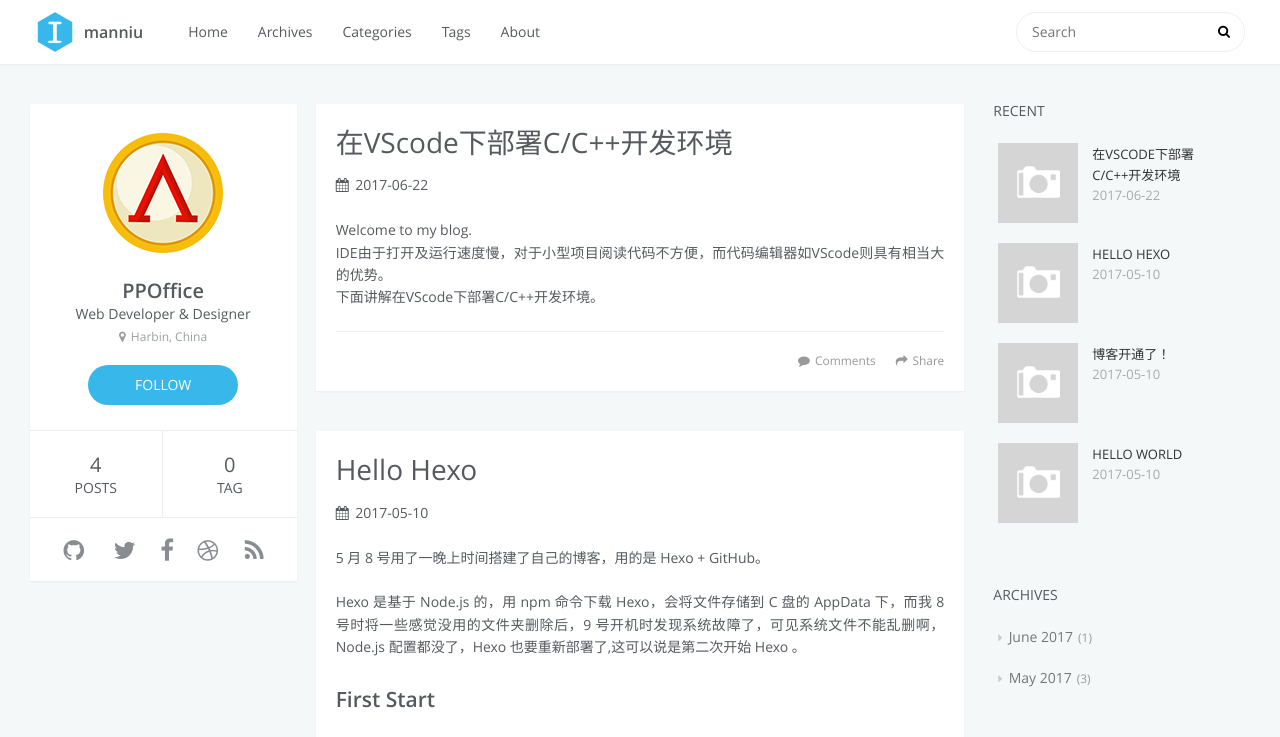
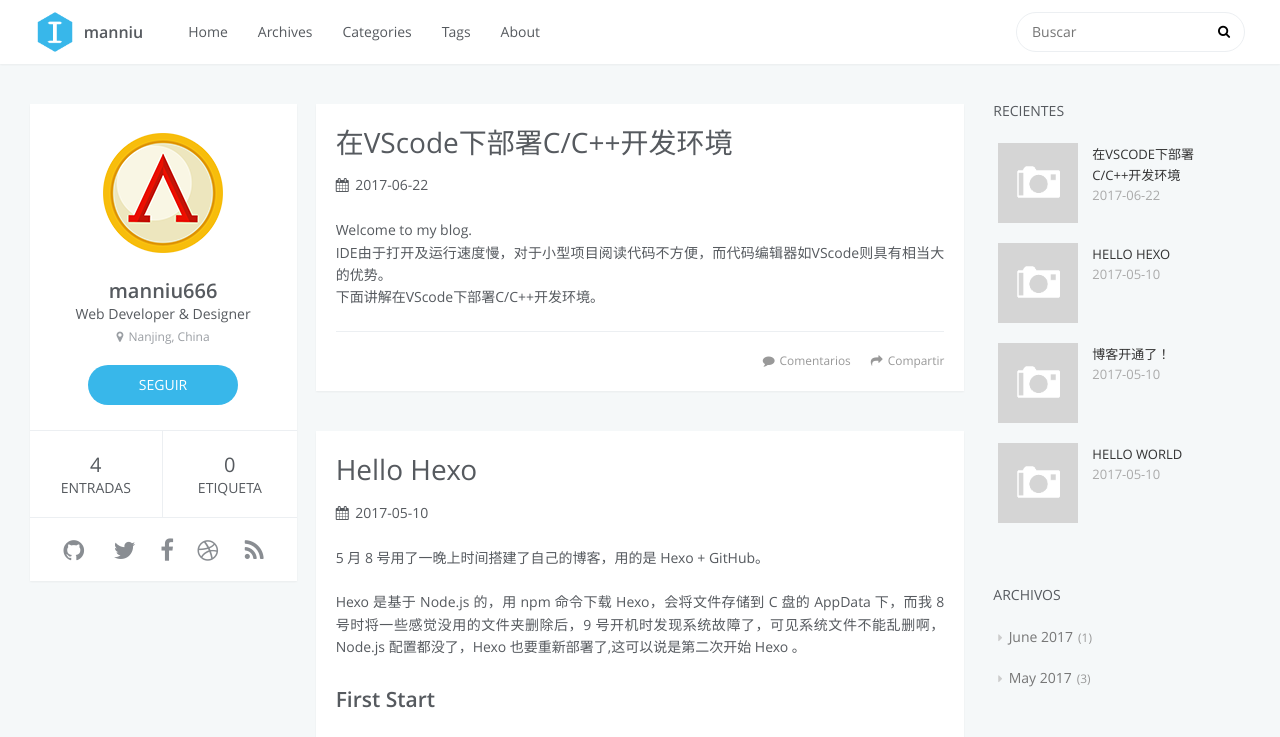
Before and after one commit to manniu666/manniu666.github.io, a plain HTML site: page index.html in a window 1280 px wide. Shown: the top 737 px of the page. Drawn offline with Linux system fonts and the light colour scheme; no server answers.

Commit message:
Site updated: 2017-07-04 19:55:43

```diff
--- a/index.html
+++ b/index.html
@@ -76,7 +76,7 @@
             <div id="search-form-wrap">
 
     <form class="search-form">
-        <input type="text" class="ins-search-input search-form-input" placeholder="Search" />
+        <input type="text" class="ins-search-input search-form-input" placeholder="Buscar" />
         <button type="submit" class="search-form-submit"></button>
     </form>
     <div class="ins-search">
@@ -95,10 +95,10 @@
 (function (window) {
     var INSIGHT_CONFIG = {
         TRANSLATION: {
-            POSTS: 'Posts',
+            POSTS: 'Entradas',
             PAGES: 'Pages',
-            CATEGORIES: 'Categories',
-            TAGS: 'Tags',
+            CATEGORIES: 'Categorias',
+            TAGS: 'Etiquetas',
             UNTITLED: '(Untitled)',
         },
         ROOT_URL: '/',
@@ -129,7 +129,7 @@
                 <td>
 
     <div class="search-form">
-        <input type="text" class="ins-search-input search-form-input" placeholder="Search" />
+        <input type="text" class="ins-search-input search-form-input" placeholder="Buscar" />
     </div>
 
                 </td>
@@ -146,19 +146,19 @@
     <div class="inner profile-inner">
         <div class="base-info profile-block">
             <img id="avatar" src="/css/images/avatar.png" />
-            <h2 id="name">PPOffice</h2>
+            <h2 id="name">manniu666</h2>
             <h3 id="title">Web Developer &amp; Designer</h3>
-            <span id="location"><i class="fa fa-map-marker"></i>Harbin, China</span>
-            <a id="follow" target="_blank" href="https://github.com/ppoffice/">FOLLOW</a>
+            <span id="location"><i class="fa fa-map-marker"></i>Nanjing, China</span>
+            <a id="follow" target="_blank" href="https://github.com/manniu666/">SEGUIR</a>
         </div>
         <div class="article-info profile-block">
             <div class="article-info-block">
                 4
-                <span>posts</span>
+                <span>Entradas</span>
             </div>
             <div class="article-info-block">
                 0
-                <span>tag</span>
+                <span>Etiqueta</span>
             </div>
         </div>
 
@@ -250,7 +250,7 @@
 
 </div>
 
-    <a data-url="http://yoursite.com/2017/06/22/hello-VScode/" data-id="cj4ph93z500001oj63qt6bizt" class="article-share-link"><i class="fa fa-share"></i>Share</a>
+    <a data-url="http://yoursite.com/2017/06/22/hello-VScode/" data-id="cj4ph9m4u0000tsj6kto2c2po" class="article-share-link"><i class="fa fa-share"></i>Compartir</a>
 <script>
     (function ($) {
         // Prevent duplicate binding
@@ -318,7 +318,7 @@
 
 
 
-        <a href="http://yoursite.com/2017/06/22/hello-VScode/#comments" class="article-comment-link disqus-comment-count" data-disqus-url="http://yoursite.com/2017/06/22/hello-VScode/">Comments</a>
+        <a href="http://yoursite.com/2017/06/22/hello-VScode/#comments" class="article-comment-link disqus-comment-count" data-disqus-url="http://yoursite.com/2017/06/22/hello-VScode/">Comentarios</a>
 
 
         </footer>
@@ -397,7 +397,7 @@
 
 </div>
 
-    <a data-url="http://yoursite.com/2017/05/10/hello-hexo/" data-id="cj4ph93zk00011oj6m96p3x5s" class="article-share-link"><i class="fa fa-share"></i>Share</a>
+    <a data-url="http://yoursite.com/2017/05/10/hello-hexo/" data-id="cj4ph9m590002tsj6y17baxyg" class="article-share-link"><i class="fa fa-share"></i>Compartir</a>
 <script>
     (function ($) {
         // Prevent duplicate binding
@@ -465,7 +465,7 @@
 
 
 
-        <a href="http://yoursite.com/2017/05/10/hello-hexo/#comments" class="article-comment-link disqus-comment-count" data-disqus-url="http://yoursite.com/2017/05/10/hello-hexo/">Comments</a>
+        <a href="http://yoursite.com/2017/05/10/hello-hexo/#comments" class="article-comment-link disqus-comment-count" data-disqus-url="http://yoursite.com/2017/05/10/hello-hexo/">Comentarios</a>
 
 
         </footer>
@@ -519,7 +519,7 @@
 
 </div>
 
-    <a data-url="http://yoursite.com/2017/05/10/welcome/" data-id="cj4ph93zk00031oj6zbxldct6" class="article-share-link"><i class="fa fa-share"></i>Share</a>
+    <a data-url="http://yoursite.com/2017/05/10/welcome/" data-id="cj4ph9m5p0003tsj6sr2k6aqh" class="article-share-link"><i class="fa fa-share"></i>Compartir</a>
 <script>
     (function ($) {
         // Prevent duplicate binding
@@ -587,7 +587,7 @@
 
 
 
-        <a href="http://yoursite.com/2017/05/10/welcome/#comments" class="article-comment-link disqus-comment-count" data-disqus-url="http://yoursite.com/2017/05/10/welcome/">Comments</a>
+        <a href="http://yoursite.com/2017/05/10/welcome/#comments" class="article-comment-link disqus-comment-count" data-disqus-url="http://yoursite.com/2017/05/10/welcome/">Comentarios</a>
 
 
         </footer>
@@ -649,7 +649,7 @@
 
 </div>
 
-    <a data-url="http://yoursite.com/2017/05/10/hello-world/" data-id="cj4ph93zk00021oj6ehjitj5d" class="article-share-link"><i class="fa fa-share"></i>Share</a>
+    <a data-url="http://yoursite.com/2017/05/10/hello-world/" data-id="cj4ph9m590001tsj6n0wcpjpt" class="article-share-link"><i class="fa fa-share"></i>Compartir</a>
 <script>
     (function ($) {
         // Prevent duplicate binding
@@ -717,7 +717,7 @@
 
 
 
-        <a href="http://yoursite.com/2017/05/10/hello-world/#comments" class="article-comment-link disqus-comment-count" data-disqus-url="http://yoursite.com/2017/05/10/hello-world/">Comments</a>
+        <a href="http://yoursite.com/2017/05/10/hello-world/#comments" class="article-comment-link disqus-comment-count" data-disqus-url="http://yoursite.com/2017/05/10/hello-world/">Comentarios</a>
 
 
         </footer>
@@ -733,7 +733,7 @@
 
 
     <div class="widget-wrap">
-        <h3 class="widget-title">recent</h3>
+        <h3 class="widget-title">Recientes</h3>
         <div class="widget">
             <ul id="recent-post" class="">
 
@@ -822,7 +822,7 @@
 
 
     <div class="widget-wrap">
-        <h3 class="widget-title">archives</h3>
+        <h3 class="widget-title">Archivos</h3>
         <div class="widget">
             <ul class="archive-list"><li class="archive-list-item"><a class="archive-list-link" href="/archives/2017/06/">June 2017</a><span class="archive-list-count">1</span></li><li class="archive-list-item"><a class="archive-list-link" href="/archives/2017/05/">May 2017</a><span class="archive-list-count">3</span></li></ul>
         </div>
@@ -835,7 +835,7 @@
 
 
     <div class="widget-wrap widget-list">
-        <h3 class="widget-title">links</h3>
+        <h3 class="widget-title">Links</h3>
         <div class="widget">
             <ul>
 
```
Also changed, not shown: 2017/05/10/hello-hexo/index.html (+17 -17 lines), 2017/05/10/hello-world/index.html (+16 -16 lines), 2017/05/10/welcome/index.html (+17 -17 lines), 2017/06/22/hello-VScode/index.html (+16 -16 lines), archives/2017/05/index.html (+14 -14 lines), archives/2017/06/index.html (+14 -14 lines), archives/2017/index.html (+14 -14 lines), archives/index.html (+14 -14 lines).
